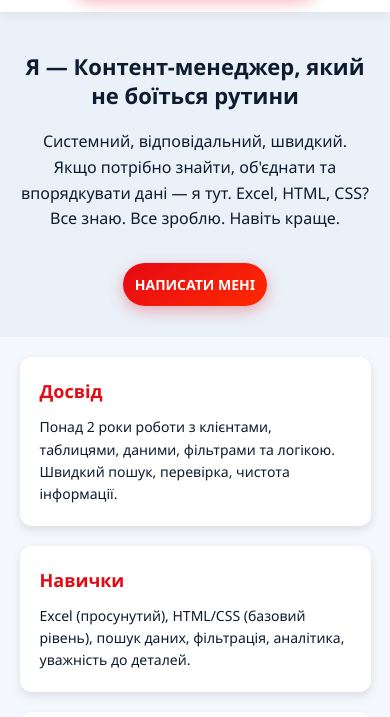
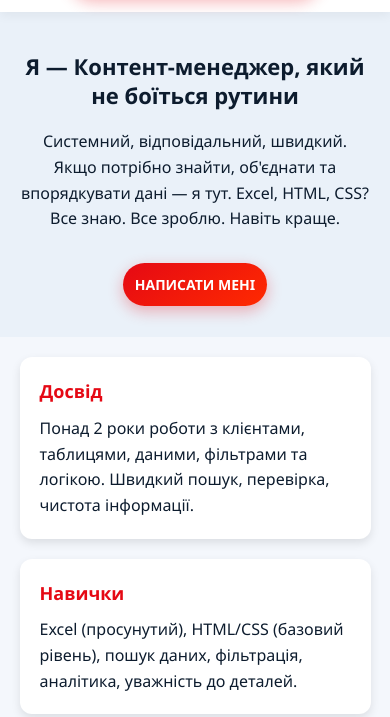
Before and after one commit to Alibabka/aakotunov, a plain HTML site: page index.html in a window 390 px wide. Shown: the part 108-825 px from the top of the page. Drawn offline with Linux system fonts and the light colour scheme.

Commit message:
Update index.html

```diff
--- a/index.html
+++ b/index.html
@@ -93,6 +93,8 @@
       justify-content: center;
       gap: 20px;
       padding: clamp(20px, 5vw, 40px) 5%;
+      max-width: 1200px;
+      margin: 0 auto;
     }
 
     .card {
@@ -100,9 +102,10 @@
       border-radius: 12px;
       box-shadow: 0 4px 10px rgba(0,0,0,0.1);
       padding: 20px;
-      width: min(100%, 300px);
+      width: 300px;
       text-align: left;
       transition: transform 0.3s ease, box-shadow 0.3s ease;
+      flex: 0 0 auto;
     }
 
     .card:hover {
@@ -112,12 +115,12 @@
 
     .card h2 {
       color: #e50914;
-      font-size: clamp(18px, 4vw, 22px);
+      font-size: 18px;
       margin-bottom: 10px;
     }
 
     .card p {
-      font-size: clamp(14px, 3vw, 16px);
+      font-size: 16px;
       line-height: 1.6;
     }
 
@@ -162,6 +165,11 @@
       .card-section {
         flex-direction: column;
         align-items: center;
+      }
+
+      .card {
+        width: 100%;
+        max-width: 400px;
       }
     }
 
```
